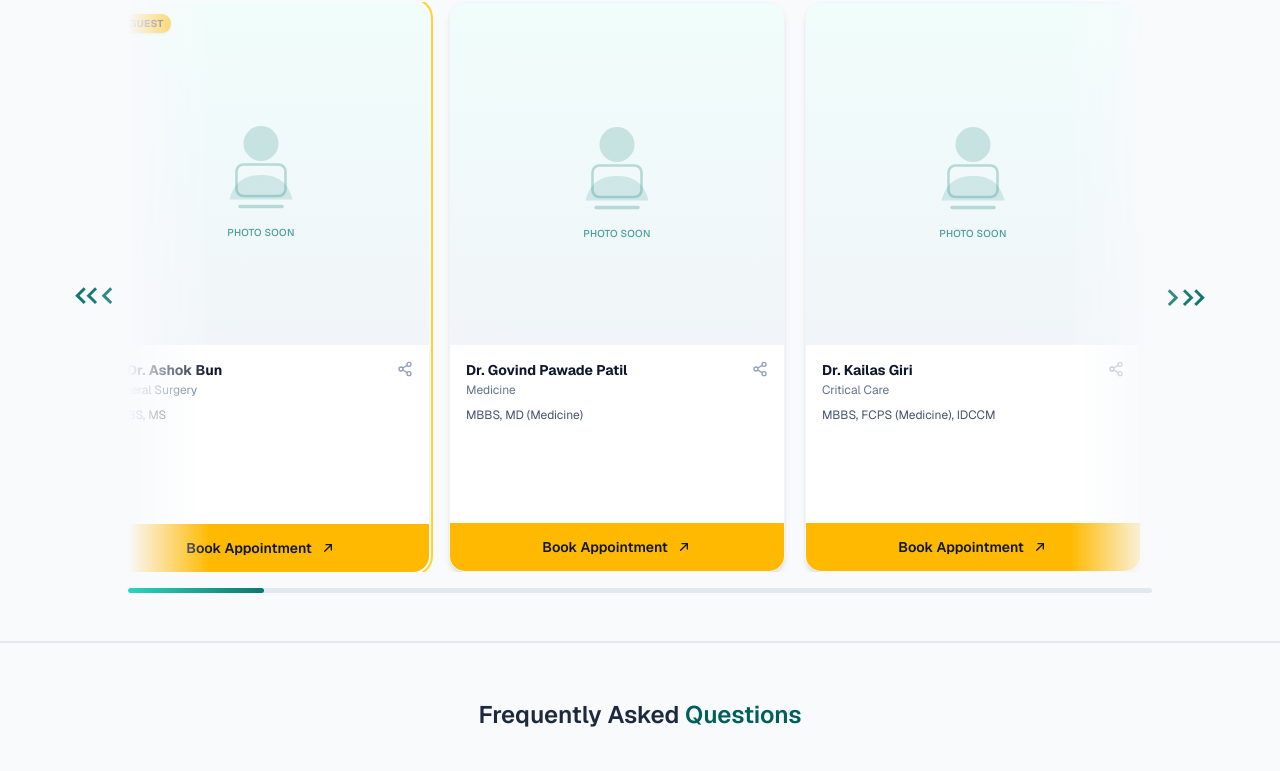
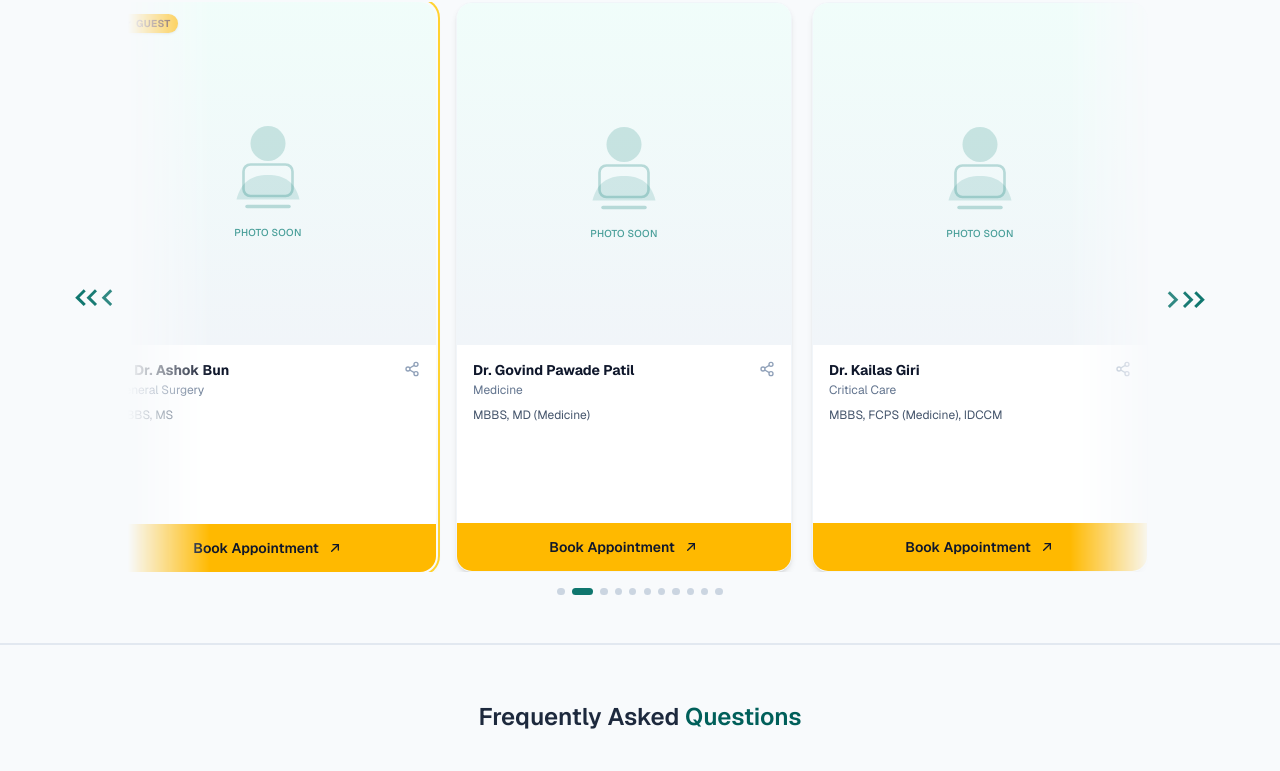
Before and after one commit to rp98nt/shivnerihospital, a Next.js app: page / in a window 1280 px wide. Shown: the part 2515-3286 px from the top of the page. Built offline with nearby package versions, Linux system fonts and the light colour scheme.

Commit message:
feat: seamless infinite doctors carousel loop with dot pagination

```diff
--- a/app/globals.css
+++ b/app/globals.css
@@ -180,21 +180,35 @@ body {
   display: none;
 }
 
-.doctors-carousel-progress {
+.doctors-carousel-pagination {
+  display: flex;
+  flex-wrap: wrap;
+  justify-content: center;
+  gap: 0.45rem;
   margin-top: 1rem;
-  height: 0.3rem;
-  width: 100%;
-  overflow: hidden;
-  border-radius: 9999px;
-  background-color: rgb(226 232 240);
 }
 
-.doctors-carousel-progress-fill {
-  height: 100%;
-  width: 0%;
-  border-radius: inherit;
-  background: linear-gradient(to right, rgb(45 212 191), rgb(15 118 110));
-  transition: width 0.12s linear;
+.doctors-carousel-dot {
+  height: 0.45rem;
+  width: 0.45rem;
+  border: 0;
+  border-radius: 9999px;
+  background-color: rgb(203 213 225);
+  padding: 0;
+  cursor: pointer;
+  transition:
+    width 0.25s ease,
+    background-color 0.25s ease;
+}
+
+.doctors-carousel-dot.is-active {
+  width: 1.35rem;
+  background-color: rgb(15 118 110);
+}
+
+.doctors-carousel-dot:focus-visible {
+  outline: 2px solid rgb(15 118 110);
+  outline-offset: 2px;
 }
 
 .doctors-scroll-control {
@@ -283,7 +297,7 @@ body {
     scroll-behavior: auto;
   }
 
-  .doctors-carousel-progress-fill {
+  .doctors-carousel-dot {
     transition: none;
   }
 
--- a/components/our-doctors.tsx
+++ b/components/our-doctors.tsx
@@ -7,44 +7,82 @@ import {
   type Doctor,
 } from "@/lib/doctors";
 import Link from "next/link";
-import { useEffect, useRef } from "react";
+import { useEffect, useRef, useState } from "react";
 
 const DOCTORS_CAROUSEL_CYCLE_SECONDS = 60;
+const DOCTORS_CAROUSEL_LOOP_SETS = 3;
 
 export function OurDoctors() {
   const scrollRef = useRef<HTMLDivElement>(null);
-  const progressFillRef = useRef<HTMLDivElement>(null);
-  const progressBarRef = useRef<HTMLDivElement>(null);
   const isPausedRef = useRef(false);
-  const carouselDoctors = [...SORTED_DOCTORS, ...SORTED_DOCTORS];
+  const activeIndexRef = useRef(0);
+  const [activeIndex, setActiveIndex] = useState(0);
+  const carouselDoctors = [
+    ...SORTED_DOCTORS,
+    ...SORTED_DOCTORS,
+    ...SORTED_DOCTORS,
+  ];
 
-  function syncProgress(container: HTMLDivElement) {
-    const halfScroll = container.scrollWidth / 2;
-    const maxScroll = Math.max(halfScroll - container.clientWidth, 1);
-    const progress = Math.min(
-      100,
-      Math.max(0, (container.scrollLeft / maxScroll) * 100),
-    );
+  function getCardStep(container: HTMLDivElement) {
+    const firstCard = container.querySelector("article");
+    const gap = window.matchMedia("(min-width: 640px)").matches ? 20 : 16;
+    return firstCard
+      ? firstCard.clientWidth + gap
+      : container.clientWidth * 0.85;
+  }
 
-    if (progressFillRef.current) {
-      progressFillRef.current.style.width = `${progress}%`;
+  function getSetWidth(container: HTMLDivElement) {
+    return container.scrollWidth / DOCTORS_CAROUSEL_LOOP_SETS;
+  }
+
+  function getLoopPosition(container: HTMLDivElement, setWidth: number) {
+    let position = container.scrollLeft - setWidth;
+
+    while (position < 0) {
+      position += setWidth;
     }
 
-    progressBarRef.current?.setAttribute(
-      "aria-valuenow",
-      String(Math.round(progress)),
-    );
+    while (position >= setWidth) {
+      position -= setWidth;
+    }
+
+    return position;
+  }
+
+  function syncPagination(container: HTMLDivElement) {
+    const setWidth = getSetWidth(container);
+    if (setWidth <= 0) return;
+
+    const step = getCardStep(container);
+    const loopPosition = getLoopPosition(container, setWidth);
+    const nextIndex =
+      Math.round(loopPosition / Math.max(step, 1)) % SORTED_DOCTORS.length;
+
+    if (nextIndex !== activeIndexRef.current) {
+      activeIndexRef.current = nextIndex;
+      setActiveIndex(nextIndex);
+    }
   }
 
   function normalizeScroll(container: HTMLDivElement) {
-    const halfScroll = container.scrollWidth / 2;
-    if (halfScroll <= 0) return;
+    const setWidth = getSetWidth(container);
+    if (setWidth <= 0) return;
 
-    if (container.scrollLeft >= halfScroll) {
-      container.scrollLeft -= halfScroll;
-    } else if (container.scrollLeft < 0) {
-      container.scrollLeft += halfScroll;
+    while (container.scrollLeft >= setWidth * 2) {
+      container.scrollLeft -= setWidth;
     }
+
+    while (container.scrollLeft < setWidth) {
+      container.scrollLeft += setWidth;
+    }
+  }
+
+  function initializeScrollPosition(container: HTMLDivElement) {
+    const setWidth = getSetWidth(container);
+    if (setWidth <= 0) return;
+
+    container.scrollLeft = setWidth;
+    syncPagination(container);
   }
 
   useEffect(() => {
@@ -52,46 +90,48 @@ export function OurDoctors() {
     if (!container) return;
 
     const reducedMotion = window.matchMedia("(prefers-reduced-motion: reduce)");
-    if (reducedMotion.matches) {
-      syncProgress(container);
-      return;
-    }
-
     let frameId = 0;
     let lastTime = performance.now();
 
     const getScrollSpeed = () => {
-      const halfScroll = container.scrollWidth / 2;
-      return halfScroll / DOCTORS_CAROUSEL_CYCLE_SECONDS;
+      const setWidth = getSetWidth(container);
+      return setWidth / DOCTORS_CAROUSEL_CYCLE_SECONDS;
     };
 
     const onScroll = () => {
       normalizeScroll(container);
-      syncProgress(container);
+      syncPagination(container);
     };
 
     const tick = (now: number) => {
       const elapsed = (now - lastTime) / 1000;
       lastTime = now;
 
-      if (!isPausedRef.current) {
+      if (!reducedMotion.matches && !isPausedRef.current) {
         container.scrollLeft += getScrollSpeed() * elapsed;
         normalizeScroll(container);
-        syncProgress(container);
+        syncPagination(container);
       }
 
       frameId = requestAnimationFrame(tick);
     };
 
     const resizeObserver = new ResizeObserver(() => {
-      normalizeScroll(container);
-      syncProgress(container);
+      if (container.scrollLeft === 0) {
+        initializeScrollPosition(container);
+      } else {
+        normalizeScroll(container);
+        syncPagination(container);
+      }
     });
 
     resizeObserver.observe(container);
     container.addEventListener("scroll", onScroll, { passive: true });
-    syncProgress(container);
-    frameId = requestAnimationFrame(tick);
+    initializeScrollPosition(container);
+
+    if (!reducedMotion.matches) {
+      frameId = requestAnimationFrame(tick);
+    }
 
     return () => {
       cancelAnimationFrame(frameId);
@@ -104,14 +144,22 @@ export function OurDoctors() {
     const container = scrollRef.current;
     if (!container) return;
 
-    const firstCard = container.querySelector("article");
-    const gap = 20;
-    const scrollAmount = firstCard
-      ? firstCard.clientWidth + gap
-      : container.clientWidth * 0.85;
+    container.scrollBy({
+      left: direction === "left" ? -getCardStep(container) : getCardStep(container),
+      behavior: "smooth",
+    });
+  }
 
-    container.scrollBy({
-      left: direction === "left" ? -scrollAmount : scrollAmount,
+  function scrollToDoctor(index: number) {
+    const container = scrollRef.current;
+    if (!container) return;
+
+    const setWidth = getSetWidth(container);
+    const step = getCardStep(container);
+    const targetLeft = setWidth + index * step;
+
+    container.scrollTo({
+      left: targetLeft,
       behavior: "smooth",
     });
   }
@@ -159,21 +207,6 @@ export function OurDoctors() {
             </div>
           </div>
 
-          <div
-            ref={progressBarRef}
-            className="doctors-carousel-progress"
-            role="progressbar"
-            aria-valuemin={0}
-            aria-valuemax={100}
-            aria-valuenow={0}
-            aria-label="Doctors carousel progress"
-          >
-            <div
-              ref={progressFillRef}
-              className="doctors-carousel-progress-fill"
-            />
-          </div>
-
           <button
             type="button"
             className="doctors-scroll-control doctors-scroll-control--right"
@@ -182,6 +215,26 @@ export function OurDoctors() {
           >
             <DoctorsScrollArrow direction="right" />
           </button>
+
+          <div
+            className="doctors-carousel-pagination"
+            role="tablist"
+            aria-label="Doctors carousel position"
+          >
+            {SORTED_DOCTORS.map((doctor, index) => (
+              <button
+                key={doctor.slug}
+                type="button"
+                role="tab"
+                aria-selected={index === activeIndex}
+                aria-label={`Show ${doctor.name}`}
+                className={`doctors-carousel-dot${
+                  index === activeIndex ? " is-active" : ""
+                }`}
+                onClick={() => scrollToDoctor(index)}
+              />
+            ))}
+          </div>
         </div>
       </div>
     </section>
```
